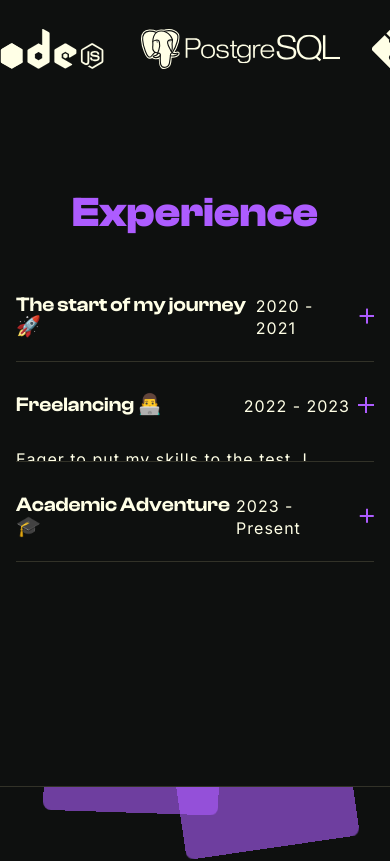
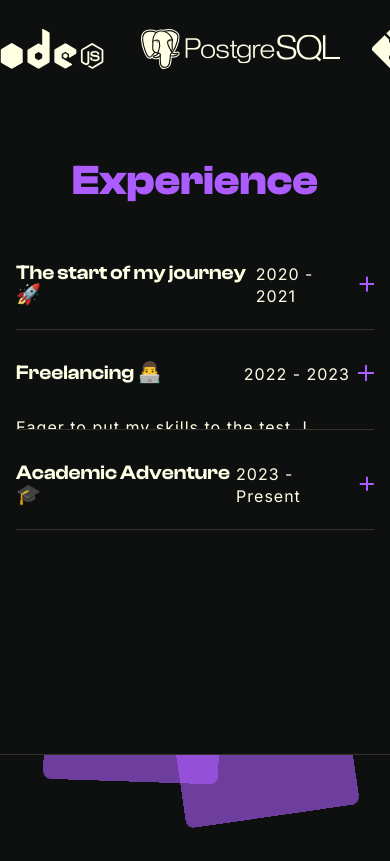
Before and after one commit to michaelcanonizado/michaelcanonizado, a Next.js app: page / in a window 390 px wide. Shown: the part 4580-5441 px from the top of the page. Built offline with nearby package versions, Linux system fonts and the light colour scheme.

Commit message:
fix: make <Experience/> section responsive

```diff
--- a/src/app/_sections/experience/index.tsx
+++ b/src/app/_sections/experience/index.tsx
@@ -28,7 +28,7 @@ const Experience = ({ className }: ComponentBaseProps) => {
   return (
     <section
       className={cn(
-        'container flex !max-w-[1000px] flex-col items-center space-y-lg',
+        'container !mt-lg flex !max-w-[1000px] flex-col items-center space-y-lg',
         className
       )}
     >
```
